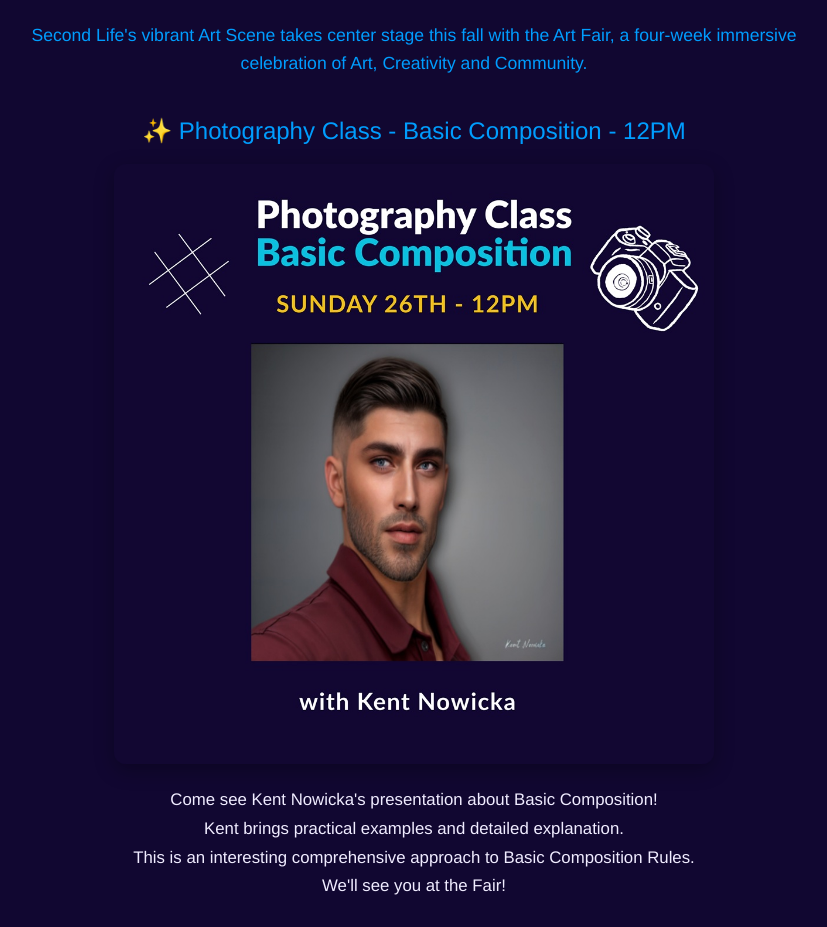
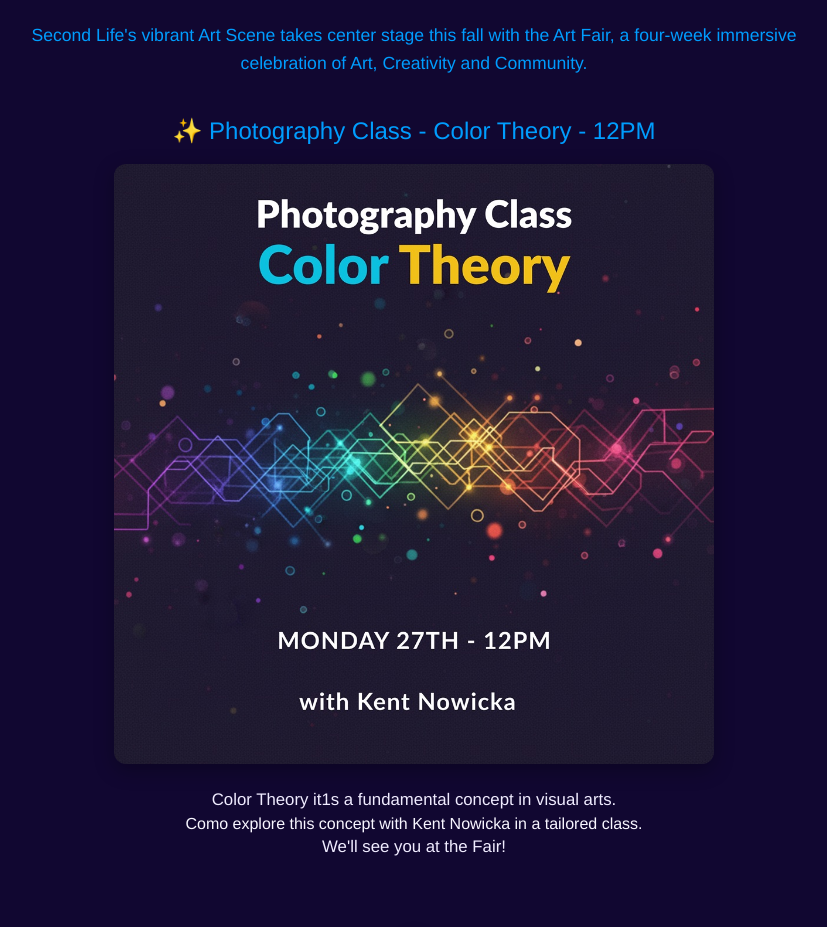
Before and after one commit to cadmarques/art-fair, a plain HTML site: page index.html in a window 1280 px wide. Shown: the part 444-1371 px from the top of the page, without its empty margins (226-1053 px from the left). Drawn offline with Linux system fonts and the light colour scheme.

Commit message:
color theory class updates

```diff
--- a/index.html
+++ b/index.html
@@ -22,14 +22,12 @@
 
         <!-- Featured Event -->
     <div class="featured-event">
-      <h2>✨ Photography Class - Basic Composition - 12PM</h2>
-      <img src="images/workshops/wrk01.jpg" alt="image">
+      <h2>✨ Photography Class - Color Theory - 12PM</h2>
+      <img src="images/workshops/wrk02.jpg" alt="image">
       <p>
-        Come see Kent Nowicka's presentation about Basic Composition!
+        Color Theory it1s a fundamental concept in visual arts.
       </p>
-      <p>Kent brings practical examples and detailed explanation.</p>
-      <p>
-        This is an interesting comprehensive approach to Basic Composition Rules.
+        Como explore this concept with Kent Nowicka in a tailored class.
       </p>
       <p>We'll see you at the Fair!</p>
     </div>
```
Also changed, not shown: events.json (+0 -7 lines).
